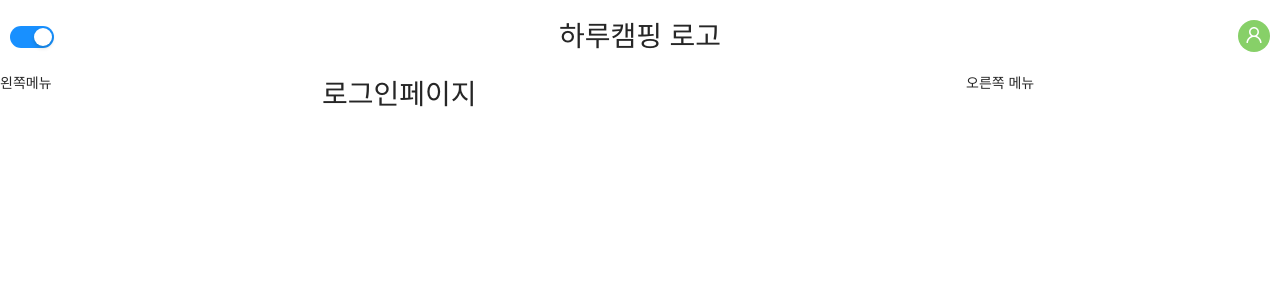
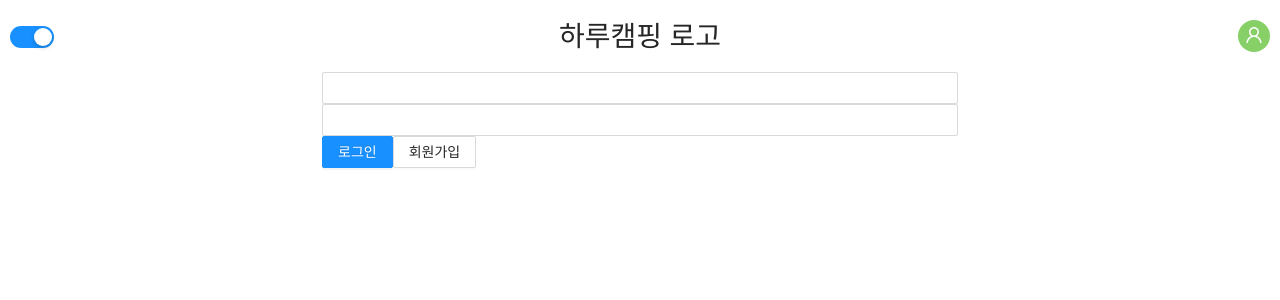
Before and after one commit to dnwn-9001/haru_camping, a Next.js app: page /login in a window 1280 px wide. Shown: the top 300 px of the page. Built offline with nearby package versions, Linux system fonts and the light colour scheme.

Commit message:
loginForm component 생성

```diff
--- a/components/Header.js
+++ b/components/Header.js
@@ -1,10 +1,11 @@
-import React from "react";
+import React, { useState } from "react";
 import PropTypes from "prop-types";
 import Link from "next/link";
 import { UserOutlined } from "@ant-design/icons";
-import { Menu, Avatar, Switch, Row, Col } from "antd";
+import { Avatar, Switch, Row, Col } from "antd";
 
 const Header = ({ children }) => {
+  // const [isLoggedIn, setIsLoggedIn] = useState(false);
   return (
     <div>
       <Row>
@@ -44,25 +45,25 @@ const Header = ({ children }) => {
             paddingRight: "10px",
           }}
         >
+          <Link href="/profile">
+            <a>
               <Avatar
                 icon={<UserOutlined />}
                 style={{
                   backgroundColor: "#87d068",
                 }}
               />
+            </a>
+          </Link>
         </Col>
       </Row>
 
       <Row gutter={8}>
-        <Col xs={24} md={6}>
-          왼쪽메뉴
-        </Col>
+        <Col xs={24} md={6} />
         <Col xs={24} md={12}>
           {children}
         </Col>
-        <Col xs={24} md={6}>
-          오른쪽 메뉴
-        </Col>
+        <Col xs={24} md={6} />
       </Row>
     </div>
   );
--- /dev/null
+++ b/components/LoginForm.js
@@ -0,0 +1,43 @@
+import React, { useState, useCallback } from "react";
+import { Button, Form, Input } from "antd";
+import Link from "next/link";
+
+const LoginForm = () => {
+  const [id, setId] = useState("");
+  const [password, setPassword] = useState("");
+  const onChangeId = useCallback((e) => {
+    setId(e.target.value);
+  }, []);
+  const onChangePwd = useCallback((e) => {
+    setPassword(e.target.value);
+  }, []);
+
+  return (
+    <Form>
+      <div>
+        <Input name="user-id" value={id} onChange={onChangeId} required />
+      </div>
+      <div>
+        <Input
+          name="user-password"
+          type="password"
+          value={password}
+          onChange={onChangePwd}
+          required
+        />
+      </div>
+      <div>
+        <Button type="primary" htmlType="submit" loading={false}>
+          로그인
+        </Button>
+        <Link href="/signup">
+          <a>
+            <Button>회원가입</Button>{" "}
+          </a>
+        </Link>
+      </div>
+    </Form>
+  );
+};
+
+export default LoginForm;
--- a/pages/login.js
+++ b/pages/login.js
@@ -1,6 +1,7 @@
 import React from "react";
 import Head from "next/head";
 import Header from "../components/Header";
+import LoginForm from "../components/LoginForm";
 
 const Login = () => {
   return (
@@ -9,7 +10,7 @@ const Login = () => {
         <title>로그인 | Haru Camping</title>
       </Head>
       <Header>
-        <h1>로그인페이지</h1>
+        <LoginForm />
       </Header>
     </>
   );
```
Lines whose indentation alone changed are shown as unchanged.
